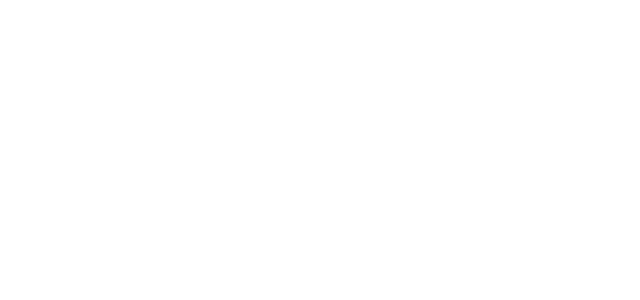
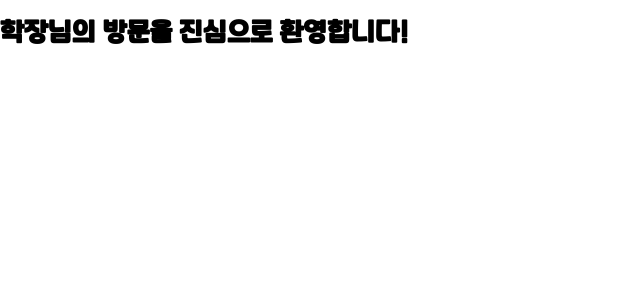
Before and after one commit to na03266/POLYS, a React (Create React App) app in the folder PJ/fe/: page /HakJangNim in a window 1280 px wide. Before the commit this address had no page. Shown: the top 300 px of the page, without its empty margins (0-640 px from the left). Built offline with nearby package versions, Linux system fonts and the light colour scheme.

Commit message:
학장님전용페이지추가

```diff
--- a/PJ/fe/src/App.js
+++ b/PJ/fe/src/App.js
@@ -19,6 +19,7 @@ import GuestRegist from './Main/guestRegist';
 import GF from './Main/gF';
 import GuestWelcome from './Main/guestWelcome';
 import AdminGuest from './Admin/AdminGuest';
+import HakJangNim from './Main/HakJangNim';
 
 function App() {
   return (
@@ -43,6 +44,7 @@ function App() {
         <Route path="/gF" element={<GF />} />
         <Route path="/guestWelcome" element={<GuestWelcome />} />
         <Route path="/AdminGuest" element={<AdminGuest />} />
+        <Route path='/HakJangNim' element={<HakJangNim/>}/>
       </Routes>
     </Router>
   );
--- /dev/null
+++ b/PJ/fe/src/Main/HakJangNim.js
@@ -0,0 +1,11 @@
+import React from 'react'
+
+const HakJangNim = () => {
+  return (
+    <div>
+        <h2>학장님의 방문을 진심으로 환영합니다!</h2>
+    </div>
+  )
+}
+
+export default HakJangNim
--- a/PJ/fe/src/Main/guestWelcome.js
+++ b/PJ/fe/src/Main/guestWelcome.js
@@ -15,12 +15,18 @@ function GuestWelcome() {
         .then((response) => {
           const { guestName, guestPurpose } = response.data;
 
-          setGuestInfo({ guestName, guestPurpose });
+          if (guestName === '하정미') {
+            // guestName이 '하정미'인 경우에만 다른 경로로 이동
+            window.location.href = '/HakJangNim'; // 이동하고자 하는 페이지 경로로 변경
+          } else {
+            setGuestInfo({ guestName, guestPurpose });
+          }
         })
         .catch((error) => {
           console.error('에러 발생:', error);
         });
     }
+
 
     // 5초 후에 루트 주소로 이동하고 guestID 값을 로컬 스토리지에서 삭제
     const timeout = setTimeout(() => {
```
